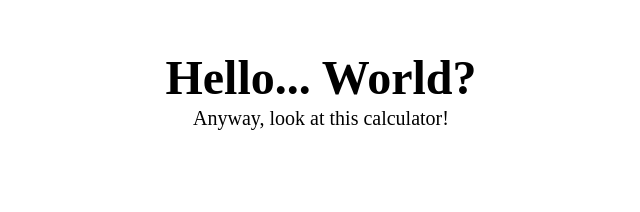
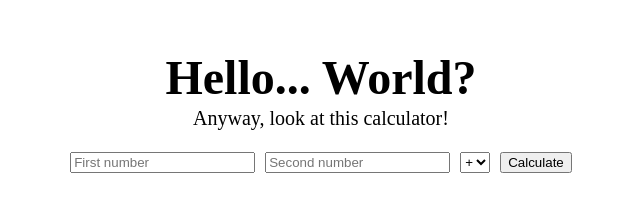
Before and after one commit to carthen0n/belajar-github, a plain HTML site: page index.html in a window 1280 px wide. Shown: the whole page, without its empty margins (319-959 px from the left). Drawn offline with Linux system fonts and the light colour scheme.

Commit message:
Added the calculator form

```diff
--- a/index.html
+++ b/index.html
@@ -29,10 +29,32 @@
             h1, p {
                 margin: 0;
             }
+
+            .calculator-inputs {
+                margin-top: 20px; /* Adjust this to create your gap */
+                  display: flex;    /* Makes the inputs inside sit nicely next to each other */
+                 gap: 10px;
+            }
         }
     </style>
     <h1>Hello... World?</h1>
     <p>Anyway, look at this calculator!</p>
+
+    <form>
+        <div class="calculator-inputs">
+            <input type="number" placeholder="First number">
+            <input type="number" placeholder="Second number">
+
+             <select>
+                <option>+</option>
+                <option>-</option>
+                <option>*</option>
+                <option>/</option>
+            </select>
+
+            <button type="submit">Calculate</button>
+        </div>
+</form>
 </body>
 
 </html>
```
